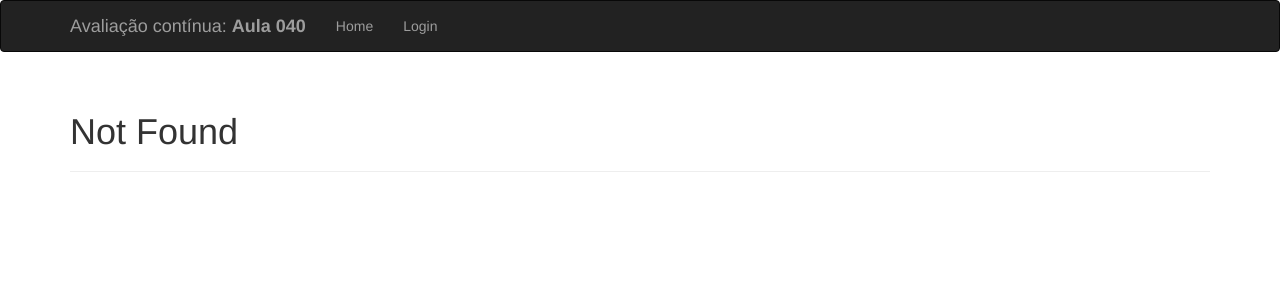
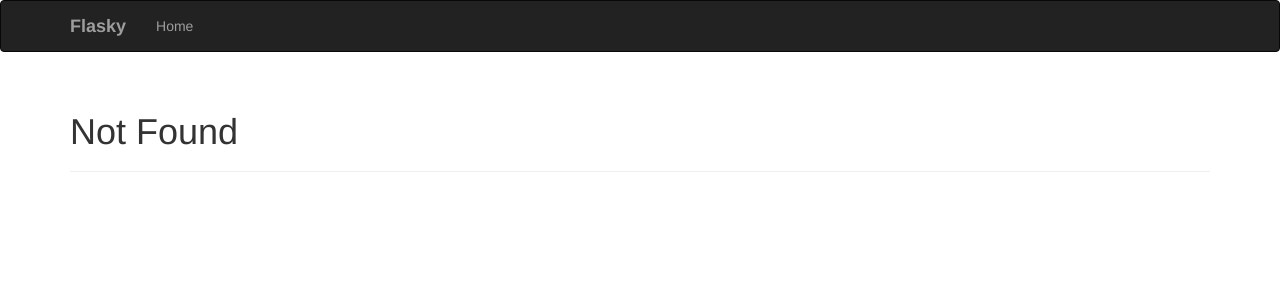
Before and after one commit to marianaolfr/Semana-05-Formularios-web, a Python web app: template templates/404.html in a window 1280 px wide. Shown: the top 300 px of the page. Run offline with Jinja, Linux system fonts and the light colour scheme; the template is opened without the code that fills it, so the values that code supplies are empty; some libraries are stand-ins or nearby versions.

Commit message:
Update base.html

```diff
--- a/templates/base.html
+++ b/templates/base.html
@@ -1,6 +1,6 @@
 {% extends "bootstrap/base.html" %}
 
-{% block title %}Flasky{% endblock %}
+{% block title %}Atividade Avaliativa{% endblock %}
 
 {% block head %}
 {{ super() }}
@@ -18,14 +18,11 @@
                 <span class="icon-bar"></span>
                 <span class="icon-bar"></span>
             </button>
-			<a class="navbar-brand" href="/">Avaliação contínua: <b>Aula 040</b></a>
+            <a class="navbar-brand" href="/"><b>Flasky</b></a>
         </div>
         <div class="navbar-collapse collapse">
             <ul class="nav navbar-nav">
                 <li><a href="/">Home</a></li>
-			</ul>
-			<ul class="nav navbar-nav">
-				<li><a href="/login">Login</a></li>
             </ul>
         </div>
     </div>
```
Lines whose indentation alone changed are shown as unchanged.
